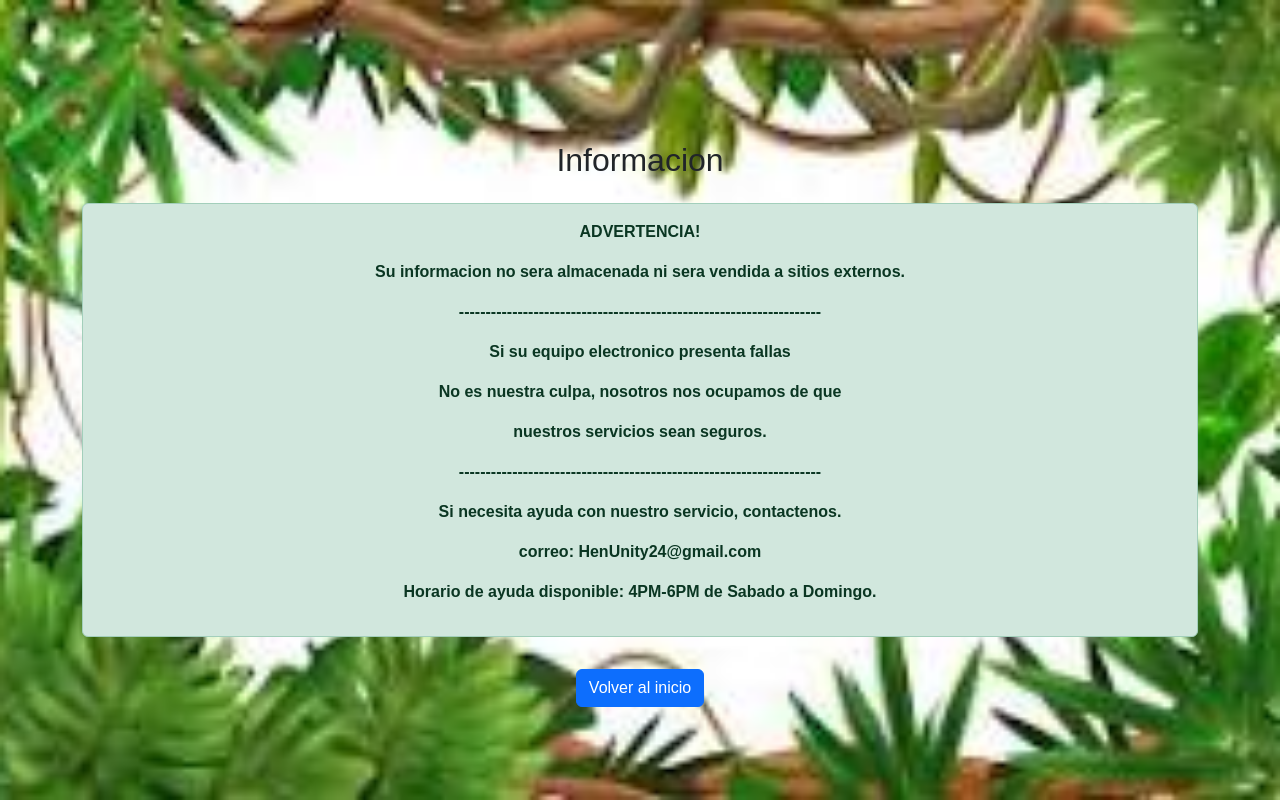
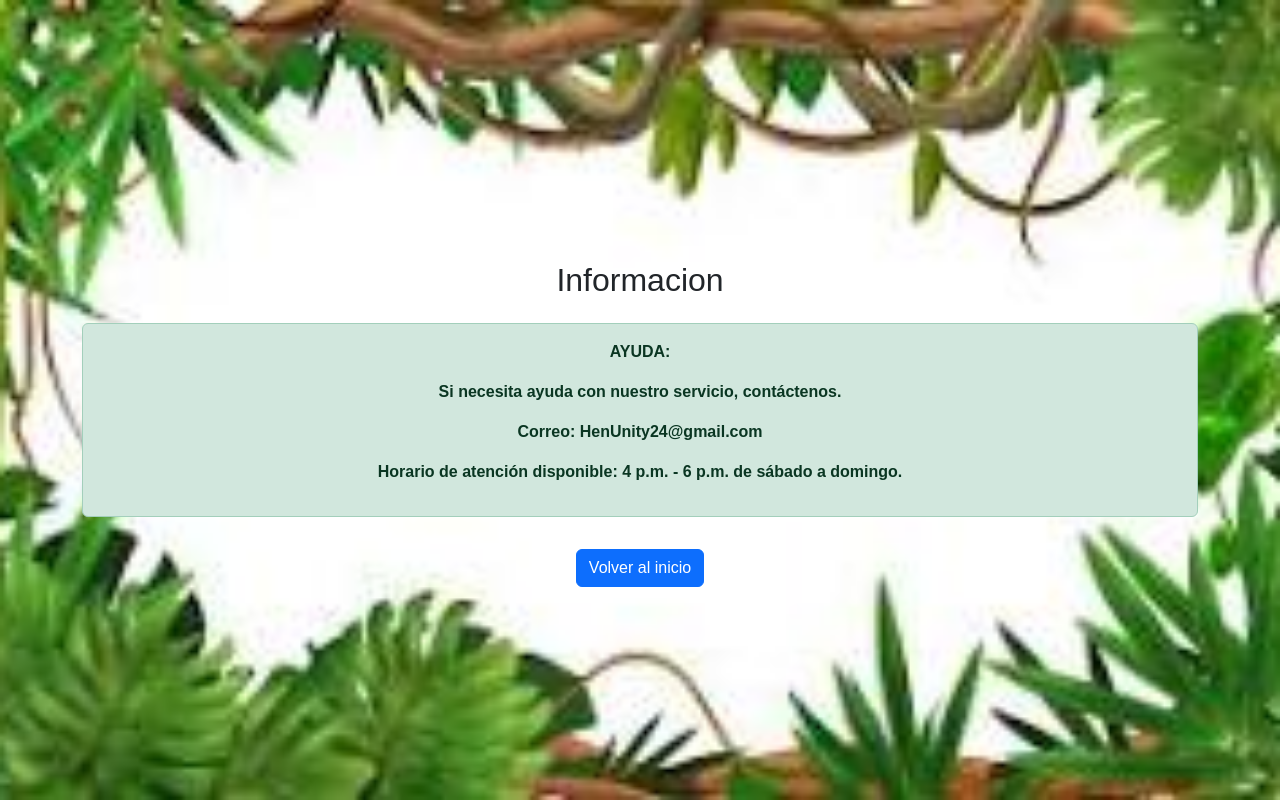
Before and after one commit to HPython-student/webflask2, a Flask app: page /contact in a window 1280 px wide. Run offline with Flask 3, Linux system fonts and the light colour scheme.

Commit message:
Update contacto.html

```diff
--- a/templates/contacto.html
+++ b/templates/contacto.html
@@ -12,16 +12,10 @@
         <h2 class="mb-4">Informacion</h2>
 
         <div class="alert alert-success">
-            <p><strong>ADVERTENCIA!</strong></p>
-            <p><strong>Su informacion no sera almacenada ni sera vendida a sitios externos.</strong></p>
-            <p><strong>--------------------------------------------------------------------</strong></p>
-            <p><strong>Si su equipo electronico presenta fallas</strong></p>
-            <p><strong>No es nuestra culpa, nosotros nos ocupamos de que </strong></p>
-            <p><strong>nuestros servicios sean seguros. </strong></p>
-            <p><strong>--------------------------------------------------------------------</strong></p>
-            <p><strong>Si necesita ayuda con nuestro servicio, contactenos.</strong></p>
-            <p><strong>correo: HenUnity24@gmail.com</strong></p>
-            <p><strong>Horario de ayuda disponible: 4PM-6PM de Sabado a Domingo.</strong></p>
+            <p><strong>AYUDA:</strong></p>
+            <p><strong>Si necesita ayuda con nuestro servicio, contáctenos.</strong></p>
+            <p><strong>Correo: HenUnity24@gmail.com</strong></p>
+            <p><strong>Horario de atención disponible: 4 p.m. - 6 p.m. de sábado a domingo.</strong></p>
         </div>
 
 
```
